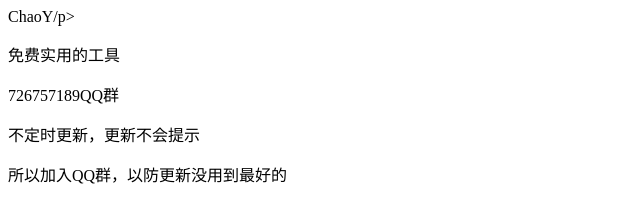
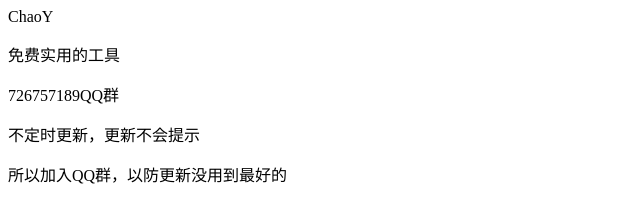
Before and after one commit to gegewushuaige/gegewushuaige.github.io, a plain HTML site: page index.html in a window 1280 px wide. Shown: the full height of the page, 0-640 px from the left. Drawn offline with Linux system fonts and the light colour scheme.

Commit message:
Update index.html

```diff
--- a/index.html
+++ b/index.html
@@ -1,4 +1,4 @@
-<p>ChaoY/p>
+<p>ChaoY</p>
 <p>免费实用的工具 </p>
 <p>726757189QQ群</p>
 <p>不定时更新，更新不会提示</p>
```
